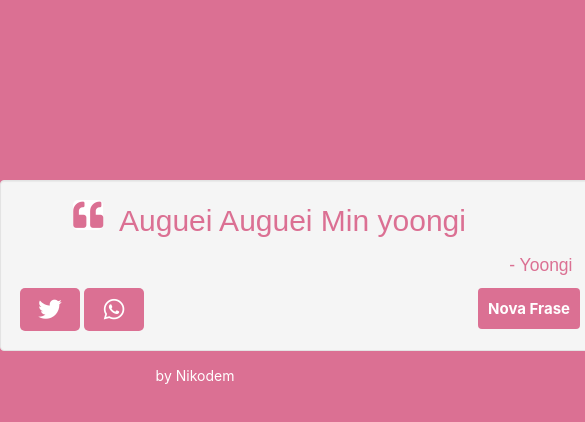
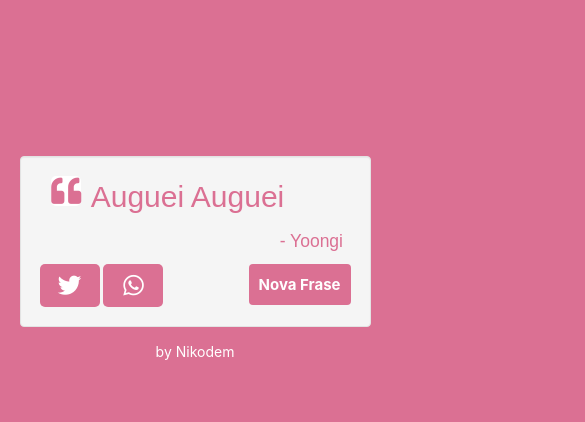
Before and after one commit to Nikookowal/Quote-Random-Generator, a plain HTML site: page index.html in a window 390 px wide. Shown: the whole page, 585 px wide, since content can reach past the window. Drawn offline with nearby package versions, Linux system fonts and the light colour scheme.

Commit message:
responsive for iphone 7

```diff
--- a/App.js
+++ b/App.js
@@ -28,7 +28,7 @@ const textOutput = document.getElementById('text')
 const author = document.getElementById('author')
 const btn = document.getElementById("new-quote")
 
-textOutput.textContent = "Auguei Auguei Min yoongi"
+textOutput.textContent = "Auguei Auguei"
 author.textContent="- Yoongi "
 
 const quotes = {
--- a/index.html
+++ b/index.html
@@ -29,10 +29,22 @@
     <script src="App.js"></script>
 
     <script>
-        $(document).ready(function() {
-$("#quote-box").css("width", "600px").css("margin-top", "180px")
+        $(document).ready(function responsive(maxWidth){
+
+            $('#credit').css("color", "white").addClass("text-center").css("margin", "15px");
+            $("#quote-box").css("margin", "auto");
+
+            var maxWidth = window.matchMedia("(max-width: 400px)");
+
+            if(maxWidth.matches){
+                $('#quote-box').css("max-width", "90%").css("margin-top", "40%")
+            } else {
+                $('#quote-box').css("max-width", "40%")
+            }
         });
-        $('#credit').css("color", "white").addClass("text-center").css("margin", "15px")
+
+        responsive(maxWidth);
+        maxWidth.addListener(responsive);
     </script>
 
 <script>
--- a/styles.css
+++ b/styles.css
@@ -1,3 +1,6 @@
+
+
+
 body {
   margin: 0;
   font-family: -apple-system, BlinkMacSystemFont, 'Segoe UI', 'Roboto', 'Oxygen',
@@ -12,8 +15,10 @@ code {
     monospace;
 }
 
-#quote-box{
-  margin: auto;
+@media (max-with: 400px){
+  #quote-box{
+    max-width: 75%;
+  }
 }
 
 body{
```
